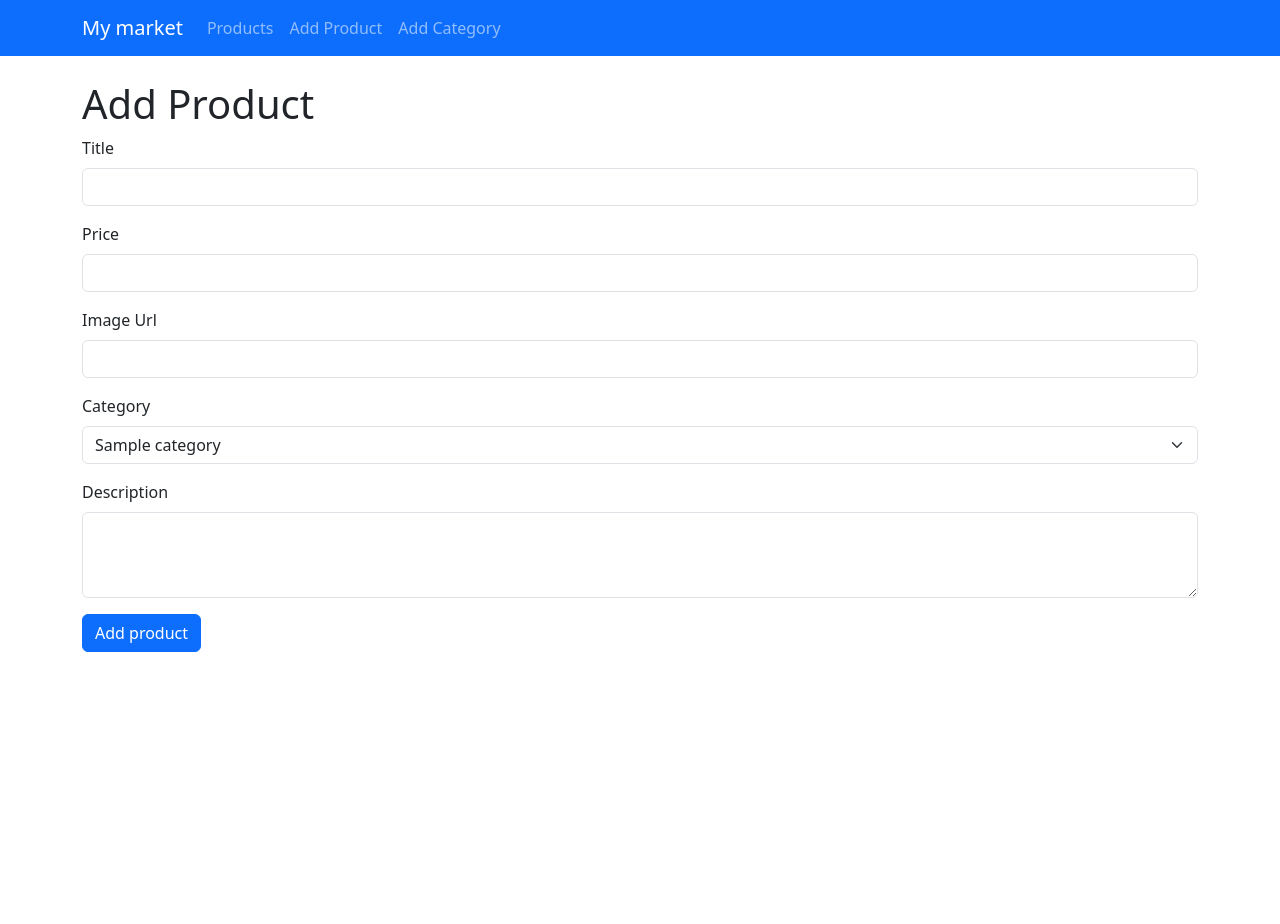
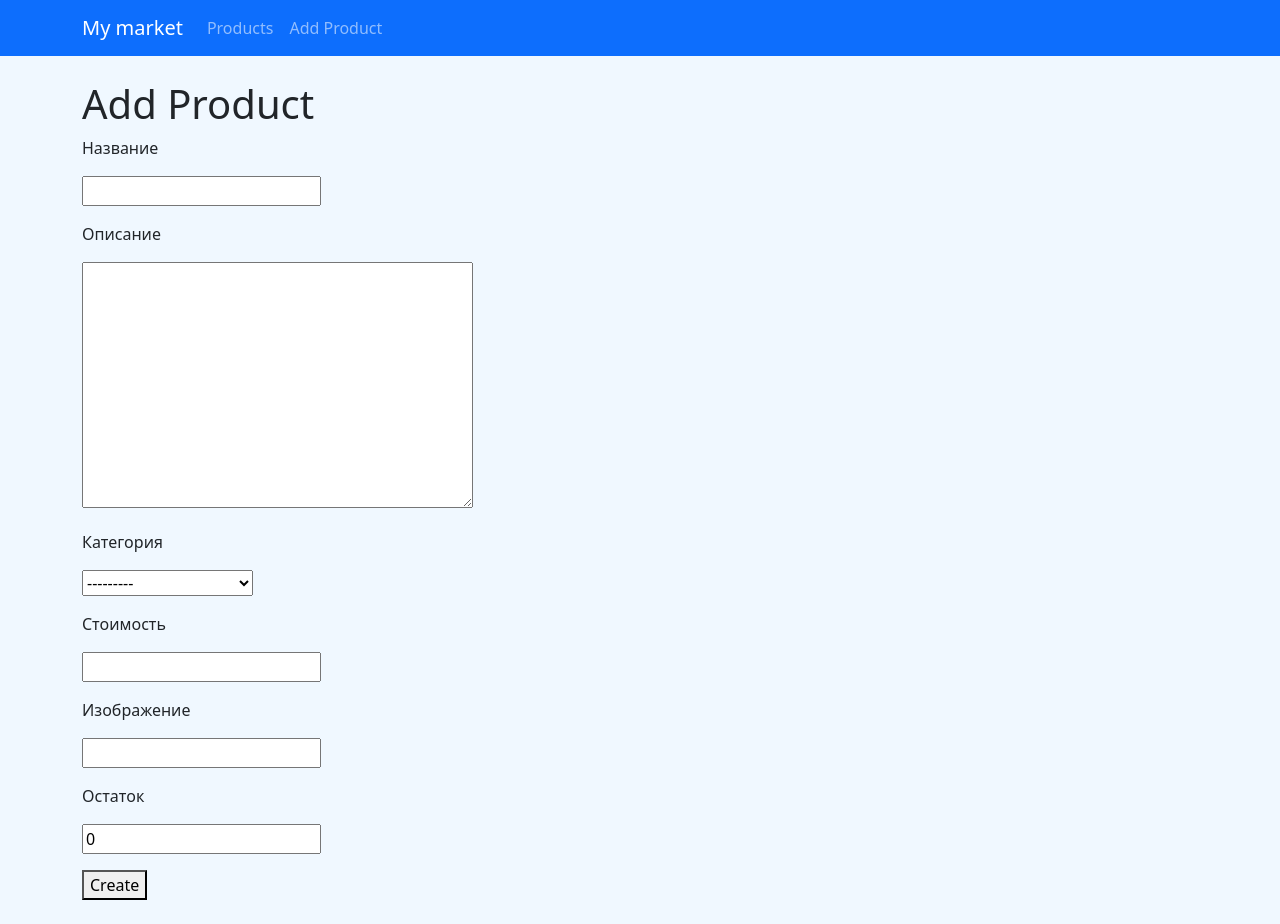
Before and after one commit to k2Raven/shop_project, a Django app: page /products/add/ in a window 1280 px wide. Before the commit the page ends 652 px from the top, so only its background shows below. Run offline with Django 5.2, Linux system fonts and the light colour scheme; tables that the repository leaves empty hold one stand-in row (values such as "Sample post").

Commit message:
реализовал первый этап из лабы 60

```diff
--- a/webapp/forms/__init__.py
+++ b/webapp/forms/__init__.py
@@ -0,0 +1,3 @@
+from webapp.forms.product import ProductForm
+from webapp.forms.category import CategoryForm
+from webapp.forms.simple_search import SimpleSearchForm
--- /dev/null
+++ b/webapp/forms/simple_search.py
@@ -0,0 +1,5 @@
+from django import forms
+
+
+class SimpleSearchForm(forms.Form):
+    search = forms.CharField(label='Найти', required=False)
--- a/webapp/models/product.py
+++ b/webapp/models/product.py
@@ -1,4 +1,5 @@
 from django.db import models
+from django.urls import reverse
 
 
 class Product(models.Model):
@@ -13,3 +14,6 @@
 
     def __str__(self):
         return f'{self.id} - {self.title}'
+
+    def get_absolute_url(self):
+        return reverse('product_detail', kwargs={'pk': self.pk})
--- /dev/null
+++ b/webapp/static/css/style.css
@@ -0,0 +1,49 @@
+body {
+    background-color: aliceblue;
+}
+
+.logo {
+    width: 50px;
+    height: auto;
+}
+
+.pagination {
+    text-align: center;
+}
+
+.pagination a, .pagination .page-disabled {
+    display: inline-block;
+    border: solid 1px #6a7ddd;
+    border-radius: 3px;
+    padding: 5px;
+    margin: 3px;
+}
+
+.pagination a {
+    background: #6a7ddd;
+    color: white;
+    text-decoration: none;
+}
+
+.pagination a:hover {
+    background: #6a7dff;
+    text-decoration: underline;
+}
+
+.pagination .page-disabled {
+    background: #6a7dcc;
+    color: #dddddd
+}
+
+.pagination .current-page {
+    display: inline-block;
+}
+
+.pagination .current-page input {
+    width: 50px;
+    padding: 5px 7px;
+    font-size: inherit;
+    border-radius: 5px;
+    text-align: center;
+    border: solid 1px gray;
+}
--- a/webapp/templates/article_create.html
+++ /dev/null
@@ -1,35 +0,0 @@
-{% extends 'base.html' %}
-
-{% block title %}Create Article{% endblock %}
-
-{% block content %}
-    <h1>Add Product</h1>
-    <form action="" method="post">
-        {% csrf_token %}
-        <div class="mb-3">
-            <label for="title" class="form-label">Title</label>
-            <input type="text" class="form-control" id="title" name="title">
-        </div>
-        <div class="mb-3">
-            <label for="price" class="form-label">Price</label>
-            <input type="number" class="form-control" id="price" name="price">
-        </div>
-        <div class="mb-3">
-            <label for="image_url" class="form-label">Image Url</label>
-            <input type="text" class="form-control" id="image_url" name="image_url">
-        </div>
-        <div class="mb-3">
-            <label for="category" class="form-label">Category</label>
-            <select class="form-select" id="category" name="category_id">
-                {% for category in categories %}
-                    <option value="{{ category.id }}">{{ category.title }}</option>
-                {% endfor %}
-            </select>
-        </div>
-        <div class="mb-3">
-            <label for="description" class="form-label">Description</label>
-            <textarea class="form-control" id="description" name="description" rows="3"></textarea>
-        </div>
-        <button type="submit" class="btn btn-primary">Add product</button>
-    </form>
-{% endblock %}
--- a/webapp/templates/base.html
+++ b/webapp/templates/base.html
@@ -1,3 +1,5 @@
+{% load static %}
+
 <!doctype html>
 <html lang="en">
   <head>
@@ -5,6 +7,7 @@
     <meta name="viewport" content="width=device-width, initial-scale=1">
     <title>{% block title %}Bootstrap{% endblock %}</title>
     <link href="https://cdn.jsdelivr.net/npm/bootstrap@5.3.8/dist/css/bootstrap.min.css" rel="stylesheet" integrity="sha384-sRIl4kxILFvY47J16cr9ZwB07vP4J8+LH7qKQnuqkuIAvNWLzeN8tE5YBujZqJLB" crossorigin="anonymous">
+    <link rel="stylesheet" href="{% static 'css/style.css' %}">
   </head>
   <body>
   <nav class="navbar navbar-expand-lg bg-primary" data-bs-theme="dark">
@@ -17,7 +20,7 @@
       <div class="navbar-nav">
         <a class="nav-link" href="{% url 'product_list' %}">Products</a>
         <a class="nav-link" href="{% url 'product_add' %}">Add Product</a>
-        <a class="nav-link" href="{% url 'category_add' %}">Add Category</a>
+{#        <a class="nav-link" href="{% url 'category_add' %}">Add Category</a>#}
       </div>
     </div>
   </div>
--- /dev/null
+++ b/webapp/templates/partial/form.html
@@ -0,0 +1,16 @@
+{% csrf_token %}
+
+{% for error in form.non_field_errors %}
+    <p class="text-danger">{{ error }}</p>
+{% endfor %}
+
+
+{% for field in form %}
+    <p><label for="{{ field.id_for_label }}">{{ field.label }}</label></p>
+    {% for error in field.errors %}
+        <p class="text-danger">{{ error }}</p>
+    {% endfor %}
+    <p>{{ field }}</p>
+{% endfor %}
+
+<button type="submit">{{ button_name }}</button>
--- /dev/null
+++ b/webapp/templates/product/product_create.html
@@ -0,0 +1,10 @@
+{% extends 'base.html' %}
+
+{% block title %}Create Product{% endblock %}
+
+{% block content %}
+    <h1>Add Product</h1>
+    <form action="" method="post">
+        {% include 'partial/form.html' with button_name='Create' %}
+    </form>
+{% endblock %}
--- a/webapp/templates/article_detail.html
+++ b/webapp/templates/product/product_detail.html
@@ -1,6 +1,6 @@
 {% extends 'base.html' %}
 
-{% block title %}{{ article.title }}{% endblock %}
+{% block title %}{{ product.title }}{% endblock %}
 
 {% block content %}
 
@@ -18,6 +18,8 @@
                     <p class="card-text">{{ product.description }}</p>
                     <p class="card-text"><small
                             class="text-body-secondary">{{ product.created_at }}</small></p>
+                    <a class="btn btn-primary" href="{% url 'product_update' product.pk %}" role="button">Edit</a>
+                    <a class="btn btn-primary" href="{% url 'product_delete' product.pk %}" role="button">Delete</a>
                 </div>
             </div>
         </div>
--- a/webapp/urls.py
+++ b/webapp/urls.py
@@ -1,13 +1,15 @@
 from django.urls import path
-from webapp.views import product_list_view, product_create_view, product_detail_view, category_create_view
+from webapp.views import ProductListView, ProductDetailView, ProductCreateView, ProductUpdateView, ProductDeleteView
 
 urlpatterns = [
-    path('', product_list_view, name='main'),
-    path('products/', product_list_view, name='product_list'),
-    path('products/add/', product_create_view, name='product_add'),
+    path('', ProductListView.as_view(), name='main'),
+    path('products/',  ProductListView.as_view(), name='product_list'),
+    path('products/add/', ProductCreateView.as_view(), name='product_add'),
 
-    path('products/<int:pk>/', product_detail_view, name='product_detail'),
+    path('products/<int:pk>/', ProductDetailView.as_view(), name='product_detail'),
+    path('products/<int:pk>/update/', ProductUpdateView.as_view(), name='product_update'),
+    path('products/<int:pk>/delete/', ProductDeleteView.as_view(), name='product_delete'),
 
-    path('categories/add/', category_create_view, name='category_add'),
+    # path('categories/add/', ProductCreateView.as_view(), name='category_add'),
 
 ]
--- a/webapp/views.py
+++ /dev/null
@@ -1,34 +0,0 @@
-from django.shortcuts import render, redirect, get_object_or_404
-from django.template.defaultfilters import title
-
-from webapp.models import Category, Product
-
-def product_list_view(request):
-    products = Product.objects.exclude(balance=0).order_by('category__title', 'title')
-    return render(request, 'product_list.html', {'products': products})
-
-def product_create_view(request):
-    categories = Category.objects.all()
-    if request.method == 'POST':
-        title = request.POST.get('title')
-        description = request.POST.get('description')
-        price = request.POST.get('price')
-        image = request.POST.get('image_url')
-        category_id = request.POST.get('category_id')
-        product = Product.objects.create(title=title, description=description, price=price, image=image, category_id=category_id)
-        return redirect('product_detail', pk=product.pk)
-
-    return render(request, 'article_create.html', {'categories': categories})
-
-def product_detail_view(request, *args, pk, **kwargs):
-    product = get_object_or_404(Product, pk=pk)
-    return render(request, 'article_detail.html', {'product': product})
-
-
-def category_create_view(request):
-    if request.method == 'POST':
-        title = request.POST.get('title')
-        description = request.POST.get('description')
-        Category.objects.create(title=title, description=description)
-        return redirect('product_list')
-    return render(request, 'category_create.html')
--- /dev/null
+++ b/webapp/views/__init__.py
@@ -0,0 +1 @@
+from webapp.views.product import ProductListView, ProductDetailView, ProductCreateView, ProductUpdateView, ProductDeleteView
--- /dev/null
+++ b/webapp/views/product.py
@@ -0,0 +1,71 @@
+from django.db.models import Q
+from django.urls import reverse_lazy
+from django.utils.http import urlencode
+from django.views.generic import ListView, DetailView, CreateView, UpdateView, DeleteView
+
+from webapp.models import Product
+from webapp.forms import ProductForm, SimpleSearchForm
+
+
+class ProductListView(ListView):
+    model = Product
+    template_name = 'product/product_list.html'
+    context_object_name = 'products'
+    paginate_by = 5
+    ordering = ['category__title', 'title']
+
+    def get_search_form(self):
+        return SimpleSearchForm(self.request.GET)
+
+    def get_search_value(self):
+        search_value = ''
+        if self.search_form.is_valid():
+            search_value = self.search_form.cleaned_data.get('search', '')
+        return search_value
+
+    def dispatch(self, request, *args, **kwargs):
+        self.search_form = self.get_search_form()
+        self.search_value = self.get_search_value()
+        return super().dispatch(request, *args, **kwargs)
+
+    def get_context_data(self, *, object_list = None, **kwargs):
+        context = super().get_context_data(object_list=object_list, **kwargs)
+        context['search_form'] = self.search_form
+        if self.search_value:
+            context['search_value'] = self.search_value
+            context['query'] = urlencode({'searh': self.search_value})
+        return context
+
+    def get_queryset(self):
+        queryset = super().get_queryset().exclude(balance=0)
+        if self.search_value:
+            queryset = queryset.filter(Q(title__icontains=self.search_value) | Q(description__icontains=self.search_value))
+        return queryset
+
+
+
+
+class ProductDetailView(DetailView):
+    model = Product
+    template_name = 'product/product_detail.html'
+    queryset = Product.objects.exclude(balance=0)
+
+
+class ProductCreateView(CreateView):
+    model = Product
+    form_class = ProductForm
+    template_name = 'product/product_create.html'
+
+
+class ProductUpdateView(UpdateView):
+    model = Product
+    form_class = ProductForm
+    template_name = 'product/product_update.html'
+    queryset = Product.objects.exclude(balance=0)
+
+
+class ProductDeleteView(DeleteView):
+    model = Product
+    template_name = 'product/product_delete.html'
+    success_url = reverse_lazy('product_list')
+    queryset = Product.objects.exclude(balance=0)
```
Also changed, not shown: webapp/templates/partial/pagination.html (added, +25 -0 lines), webapp/templates/partial/simple_search.html (added, +8 -0 lines), webapp/templates/product/product_delete.html (added, +15 -0 lines), webapp/templates/product/product_list.html (renamed from webapp/templates/product_list.html, +7 -1 lines), webapp/templates/product/product_update.html (added, +10 -0 lines).
